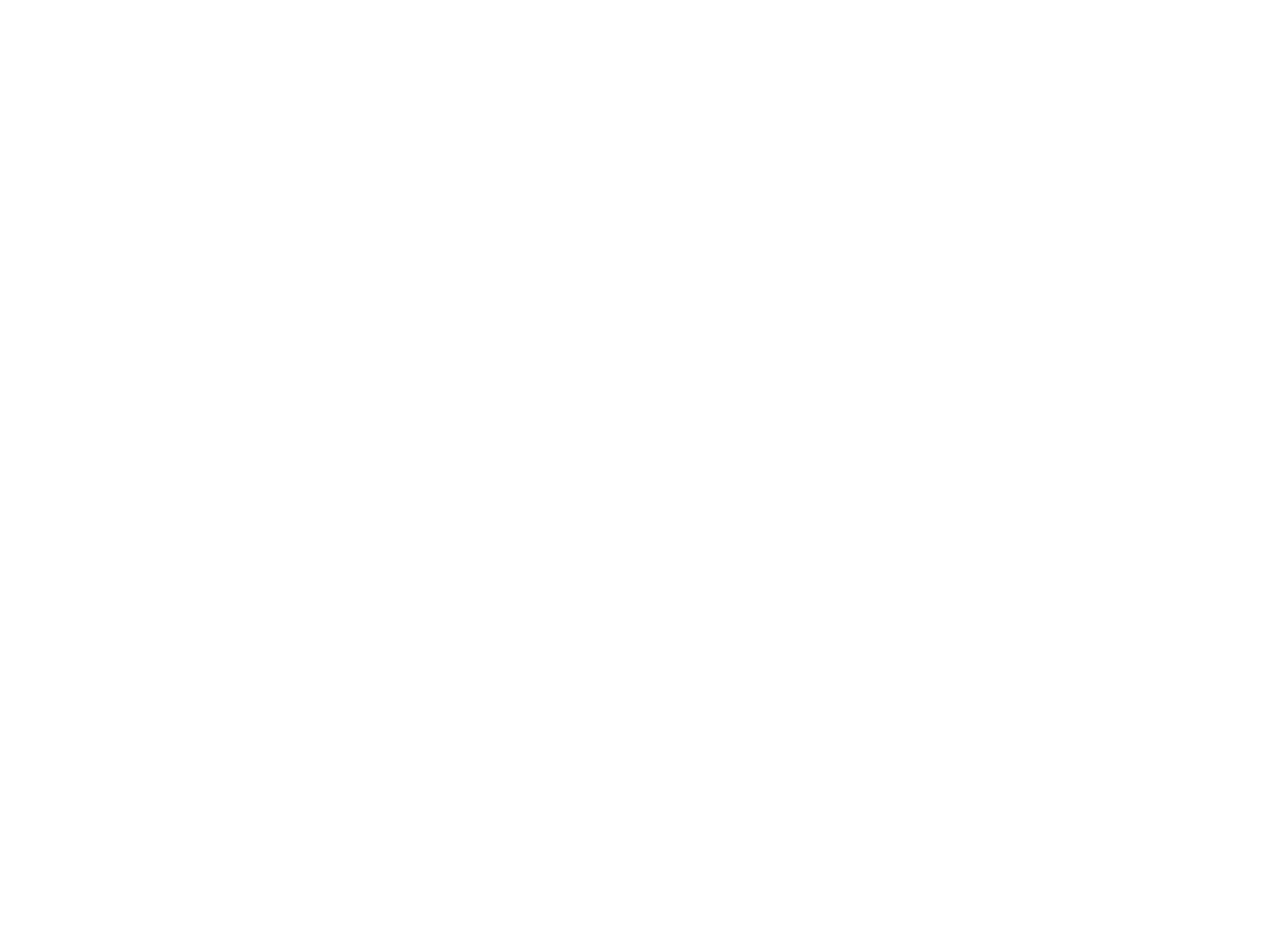
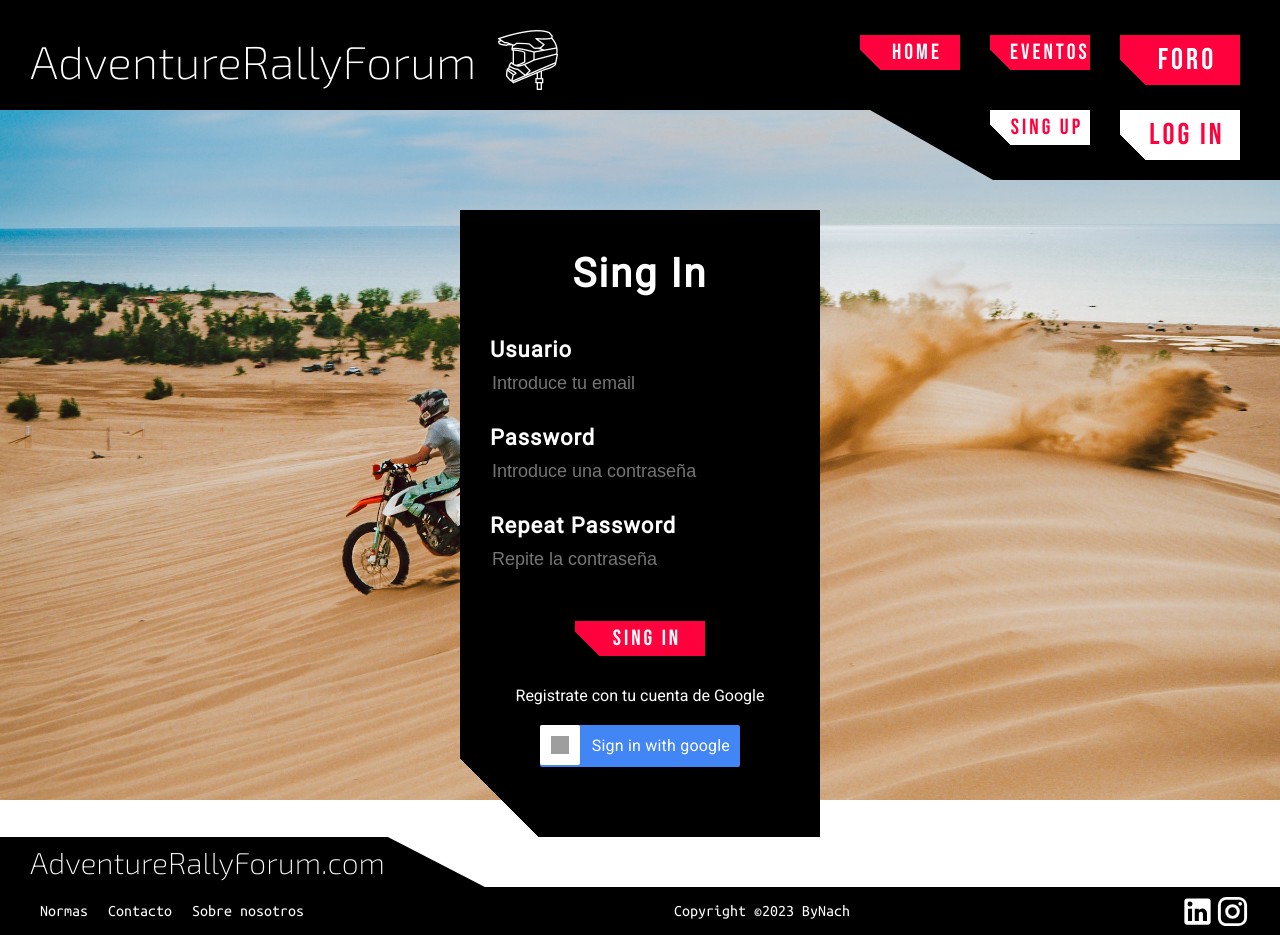
Before and after one commit to byNach/AdventureRallyForum, a React (Vite) app in the folder AdventureRallyForum/: page /SingInPage in a window 1280 px wide. Before the commit this address had no page. Before the commit the page ends 800 px from the top, so only its background shows below. Built offline with nearby package versions, Linux system fonts and the light colour scheme; grey boxes are pictures that could not be loaded.

Commit message:
RF names SingUp LogIn

```diff
--- a/AdventureRallyForum/src/Components/Header.jsx
+++ b/AdventureRallyForum/src/Components/Header.jsx
@@ -23,8 +23,12 @@
         </div>
       </div>
       <div className="Nav-down">
-        <button className="Sing-up">Sing Up</button>
-        <button className="Login">Login</button>
+        <Link to="/SingInPage">
+          <button className="SingIn">Sing Up</button>
+        </Link>
+        <Link to="/LogInPage">
+          <button className="LogIn">Log In</button>
+        </Link>
       </div>
     </div>
   );
--- a/AdventureRallyForum/src/Components/Login.jsx
+++ b/AdventureRallyForum/src/Components/Login.jsx
@@ -3,7 +3,7 @@
 const Login = () => {
   return (
     <form className="Login-base">
-      <div className="Login-title">Login</div>
+      <div className="Login-title">Log In</div>
       <div className="Inputs-base">
         <div className="Top-input-tetx">Usuario</div>
         <input
@@ -18,7 +18,7 @@
           placeholder="Introduce una contraseña"
         ></input>
       </div>
-      <button className="Submit-button">Login</button>
+      <button className="Submit-button">Log In</button>
       <div className="Or-option">Accede con tu cuenta de Google</div>
       <div className="google-btn">
         <div className="google-icon-wrapper">
@@ -28,7 +28,7 @@
           />
         </div>
         <div className="btn-text">
-          Sign in with google
+          Log In with google
         </div>
       </div>
       <div className="Not-registered-user">Aún no tienes cuenta?</div>
--- a/AdventureRallyForum/src/Components/SingIn.jsx
+++ b/AdventureRallyForum/src/Components/SingIn.jsx
@@ -3,17 +3,29 @@
 const SingIn = () => {
   return (
     <form className="SingIn-base">
-      <div className="SingIn-title">SingIn</div>
+      <div className="SingIn-title">Sing In</div>
       <div className="Inputs-base">
         <div className="Top-input-tetx">Usuario</div>
         <input type="text" className="Input" placeholder="Introduce tu email"></input>
         <div className="Top-input-tetx">Password</div>
         <input type="password" className="Input" placeholder="Introduce una contraseña"></input>
+        <div className="Top-input-tetx">Repeat Password</div>
         <input type="password" className="Input" placeholder="Repite la contraseña"></input>
       </div>
-      <button className="Submit-button">SingIn</button>
+      <button className="Submit-button">Sing In</button>
       <div className="Or-option">Registrate con tu cuenta de Google</div>
       <div className="Social-icons-SingIn"></div>
+      <div className="google-btn">
+        <div className="google-icon-wrapper">
+          <img
+            className="google-icon"
+            src="https://upload.wikimedia.org/wikipedia/commons/5/53/Google_%22G%22_Logo.svg"
+          />
+        </div>
+        <div className="btn-text">
+          Sign in with google
+        </div>
+      </div>
     </form>
   );
 };
--- a/AdventureRallyForum/src/Pages/Home.jsx
+++ b/AdventureRallyForum/src/Pages/Home.jsx
@@ -7,7 +7,7 @@
 
 const Home = () => {
   return (
-    <div className="Base-home">
+    <div className="HomePage">
       <Header />
       <div className="Content-home">
         <div className="Left-aside">
--- a/AdventureRallyForum/src/Routing.jsx
+++ b/AdventureRallyForum/src/Routing.jsx
@@ -2,9 +2,8 @@
 import Home from "./Pages/Home";
 import Forum from "./Pages/Forum";
 import Events from "./Pages/Events";
-import Login from "./Pages/Login";
-import SingUp from "./Pages/SingUp";
-import LogOut from "./Pages/LogOut";
+import LogInPage from "./Pages/LogInPage";
+import SingInPage from "./Pages/SingInPage";
 import EventDetails from "./Pages/EventDetails";
 import Legal from "./Pages/Legal";
 
@@ -18,9 +17,8 @@
           <Route path="/Forum" element={<Forum />} />
           <Route path="/Events" element={<Events />} />
           <Route path="/EventDetails" element={<EventDetails />} />
-          <Route path="/Login" element={<Login />} />
-          <Route path="/SingUp" element={<SingUp />} />
-          <Route path="/LogOut" element={<LogOut />} />
+          <Route path="/LogInPage" element={<LogInPage />} />
+          <Route path="/SingInPage" element={<SingInPage />} />
           <Route path="/Legal" element={<Legal />} />
         </Routes>
       </BrowserRouter>
```
Lines whose indentation alone changed are shown as unchanged.
